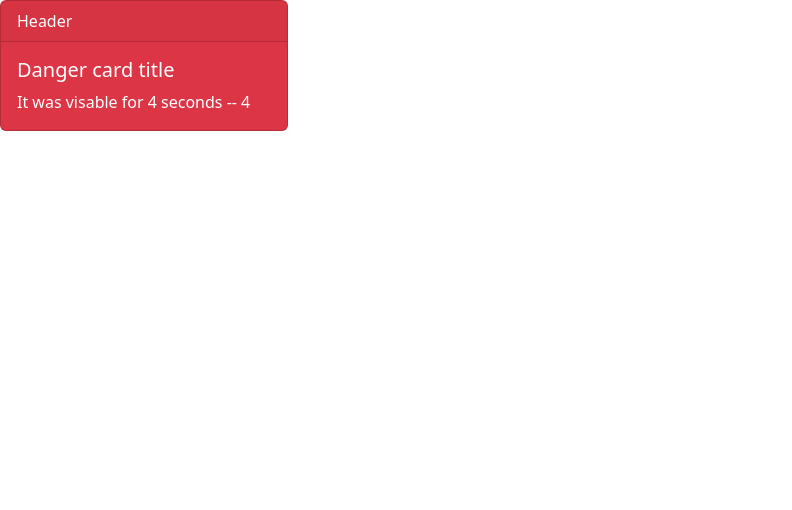
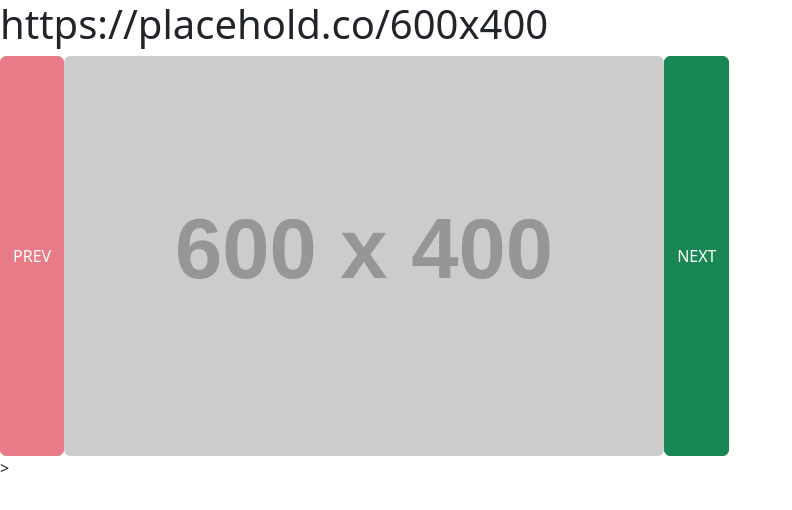
Before and after one commit to aliabodaraa/card-switcher-using-custom-structural-directive, an Angular app: page / in a window 1280 px wide. Shown: the top 510 px of the page, without its empty margins (0-792 px from the left). Built offline with nearby package versions, Linux system fonts and the light colour scheme.

Commit message:
achieve carousel using a magical structural directive

```diff
--- a/src/app/app.component.html
+++ b/src/app/app.component.html
@@ -1,17 +1,8 @@
-<div *hideAfter="4000 as time; then placeholder_template;let counter=counter" class="card text-white bg-success mb-3"
-  style="max-width: 18rem;">
-  <div class="card-header">Header {{time}}</div>
-  <div class="card-body">
-    <h5 class="card-title">Success card title</h5>
-    <p class="card-text">this layout should disappear in {{counter}} seconds</p>
+<div *carousel="let source from images; let ctrl=controller;let sourceUrl;let actionsAllowed=actionsAllowed">
+  <h1>{{sourceUrl}}</h1>
+  <div class="d-flex">
+    <button (click)="ctrl.prev()" class="btn btn-danger" [disabled]="!actionsAllowed.prev">PREV</button>
+    <img [src]="source" class="rounded" />
+    <button (click)="ctrl.next()" class="btn btn-success" [disabled]="!actionsAllowed.next">NEXT</button>
   </div>
-</div>
-<ng-template #placeholder_template let-prevPeriod="hideAfter" let-myDefault>
-  <div class="card text-white bg-danger mb-3" style="max-width: 18rem;">
-    <div class="card-header">Header</div>
-    <div class="card-body">
-      <h5 class="card-title">Danger card title</h5>
-      <p class="card-text">It was visable for {{prevPeriod}} seconds -- {{myDefault}}</p>
-    </div>
-  </div>
-</ng-template>
+</div>>
--- a/src/app/app.component.ts
+++ b/src/app/app.component.ts
@@ -3,8 +3,18 @@ import { Component } from '@angular/core';
 @Component({
   selector: 'app-root',
   templateUrl: './app.component.html',
-  styleUrls: ['./app.component.css']
+  styleUrls: ['./app.component.css'],
 })
 export class AppComponent {
   title = 'customFeatures';
+  images = [
+    { source: 'https://placehold.co/600x400' },
+    { source: 'https://placehold.co/600x400/orange/white' },
+    { source: 'https://placehold.co/600x400/gray/orange' },
+    { source: 'https://placehold.co/600x400/yellow/white' },
+    { source: 'https://placehold.co/600x400/red/white' },
+    { source: 'https://placehold.co/600x400/yellow/black' },
+    { source: 'https://placehold.co/600x400/white/black' },
+    { source: 'https://placehold.co/600x400/black/white' },
+  ];
 }
--- a/src/app/app.module.ts
+++ b/src/app/app.module.ts
@@ -2,10 +2,10 @@ import { NgModule } from '@angular/core';
 import { BrowserModule } from '@angular/platform-browser';
 
 import { AppComponent } from './app.component';
-import { HideAfterDirective } from './directives/hide-after.directive';
+import { CarouselDirective } from './directives/carousel.directive';
 
 @NgModule({
-  declarations: [AppComponent, HideAfterDirective],
+  declarations: [AppComponent, CarouselDirective],
   imports: [BrowserModule],
   providers: [],
   bootstrap: [AppComponent],
--- /dev/null
+++ b/src/app/directives/carousel.directive.ts
@@ -0,0 +1,80 @@
+import {
+  Directive,
+  Input,
+  OnChanges,
+  OnInit,
+  SimpleChanges,
+  TemplateRef,
+  ViewContainerRef,
+} from '@angular/core';
+
+class CarouselContext {
+  public get $implicit() {
+    return this.source;
+  }
+  public source = '';
+  public controller!: { next: () => void; prev: () => void };
+  actionsAllowed = { prev: false, next: true };
+}
+interface ImageEntry {
+  source: string;
+}
+
+@Directive({
+  selector: '[carousel]',
+})
+export class CarouselDirective implements OnInit, OnChanges {
+  private counter = 0;
+  private context = new CarouselContext();
+  @Input('carouselFrom') images!: ImageEntry[];
+
+  constructor(
+    private view_container: ViewContainerRef,
+    private template: TemplateRef<CarouselContext>
+  ) {
+    this.next = this.next.bind(this);
+    this.prev = this.prev.bind(this);
+    this.context.controller = { next: this.next, prev: this.prev };
+  }
+
+  ngOnInit(): void {
+    this.view_container.createEmbeddedView(this.template, this.context);
+  }
+
+  ngOnChanges(changes: SimpleChanges): void {
+    if (changes.images.currentValue.length > 0) {
+      this.context.source = this.images[this.counter]?.source;
+    }
+  }
+
+  next(): void {
+    if (this.counter <= this.images.length - 1) {
+      this.context.source = this.images[++this.counter].source;
+      this.context.actionsAllowed.next = true;
+      this.context.actionsAllowed.prev = true;
+
+      if (this.counter === this.images.length - 1)
+        this.context.actionsAllowed.next = false;
+      if (this.counter === 0) this.context.actionsAllowed.prev = false;
+    } else this.context.actionsAllowed.next = false;
+  }
+
+  prev(): void {
+    if (this.counter >= 0) {
+      this.context.source = this.images[--this.counter].source;
+      this.context.actionsAllowed.prev = true;
+      this.context.actionsAllowed.next = true;
+
+      if (this.counter === 0) this.context.actionsAllowed.prev = false;
+      if (this.counter === this.images.length - 1)
+        this.context.actionsAllowed.next = false;
+    } else this.context.actionsAllowed.prev = false;
+  }
+
+  static ngTemplateContextGuard(
+    dir: CarouselDirective,
+    ctx: unknown
+  ): ctx is CarouselContext {
+    return true;
+  }
+}
--- a/src/app/directives/hide-after.directive.ts
+++ /dev/null
@@ -1,52 +0,0 @@
-import {
-  Directive,
-  Input,
-  OnInit,
-  TemplateRef,
-  ViewContainerRef,
-} from '@angular/core';
-
-class HideAfterContext {
-  public get $implicit() {
-    return this.hideAfter;
-  }
-  public hideAfter = 0; //for using "as" keyword should match the directive input "hideAfter"
-  public counter = 0;
-}
-
-@Directive({
-  selector: '[hideAfter]',
-})
-export class HideAfterDirective implements OnInit {
-  private _delay = 0;
-  @Input('hideAfter') set delay(value: number | null) {
-    this._delay = value ?? 0;
-    this.context.hideAfter = this.context.counter = this._delay / 1000;
-  }
-  @Input('hideAfterThen') placeholder: TemplateRef<HideAfterContext> | null =
-    null;
-  private context = new HideAfterContext();
-
-  constructor(
-    private view_container: ViewContainerRef,
-    private template: TemplateRef<HideAfterContext>
-  ) {}
-  ngOnInit(): void {
-    this.view_container.createEmbeddedView(this.template, this.context);
-    const counter_interval_id = setInterval(() => {
-      this.context.counter--;
-    }, 1000);
-    setTimeout(() => {
-      this.view_container.clear();
-      if (this.placeholder)
-        this.view_container.createEmbeddedView(this.placeholder, this.context);
-      clearInterval(counter_interval_id);
-    }, this._delay);
-  }
-  static ngTemplateContextGuard(
-    dir: HideAfterDirective,
-    ctx: unknown
-  ): ctx is HideAfterContext {
-    return true;
-  }
-}
```
